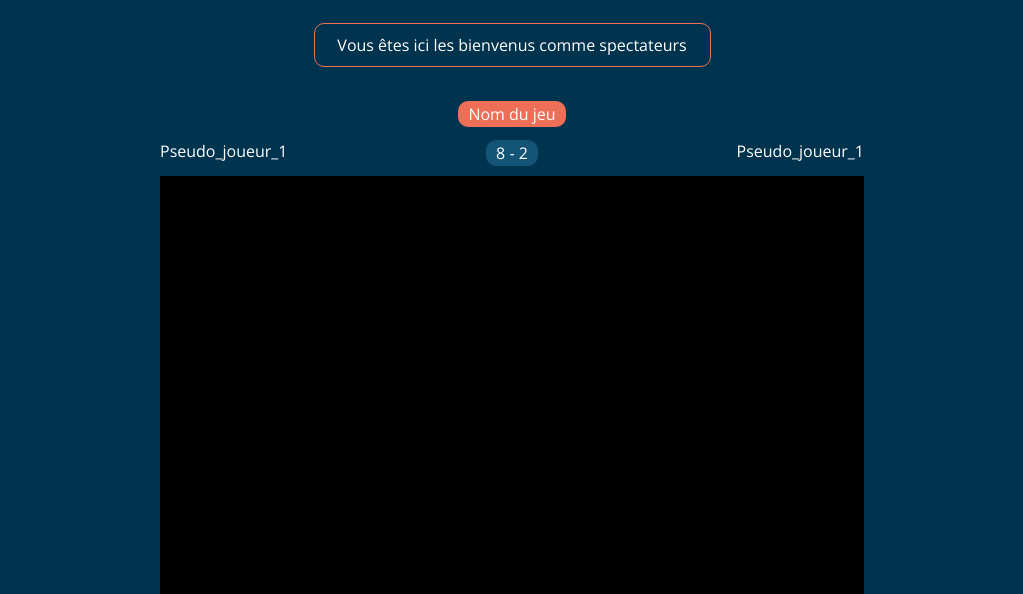
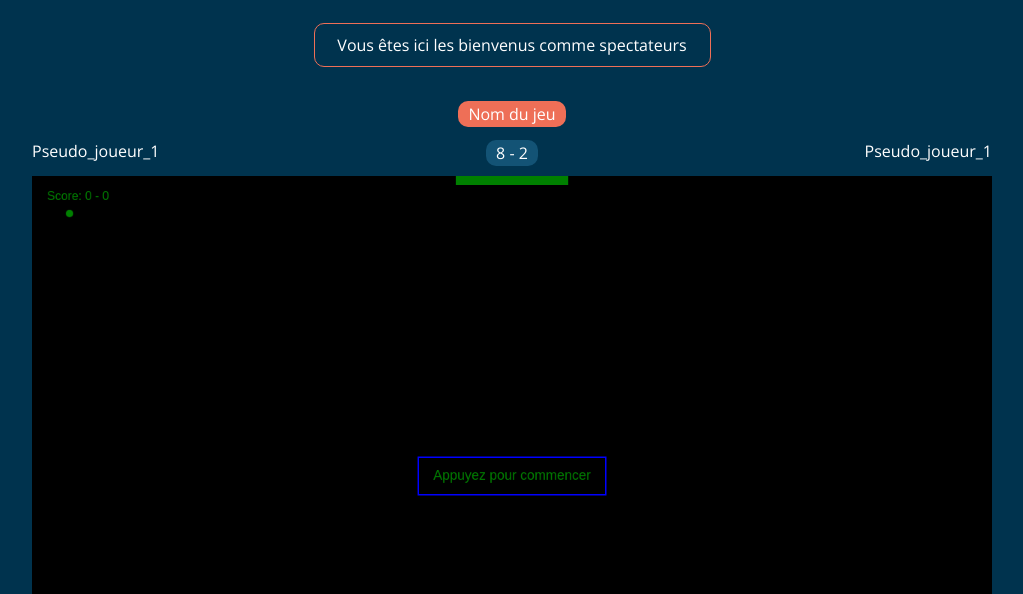
Before and after one commit to Vincent-Manach/specpage, a website: page index.html in a window 1280 px wide. Shown: the part 206-800 px from the top of the page, without its empty margins (128-1151 px from the left). Drawn offline with nearby package versions, Linux system fonts and the light colour scheme.

Commit message:
Integration of the game

```diff
--- a/index.html
+++ b/index.html
@@ -5,7 +5,7 @@
         <meta charset="utf-8">
         <title>Specmode - Visionnez les parties en direct</title>
         <link rel="stylesheet" href="css/style.css">
-        <link rel="stylesheet" type="text/css" href="css/pong.css">
+        <!-- <link rel="stylesheet" type="text/css" href="css/pong.css"> -->
         <link rel="stylesheet" type="text/css" href="https://fonts.googleapis.com/css?family=Nunito+Sans">
 
     </head>
--- a/js/pong.js
+++ b/js/pong.js
@@ -22,8 +22,8 @@ window.cancelRequestAnimFrame = ( function() {
 // Initialize canvas and required variables
 var canvas = document.getElementById("canvas"),
     ctx = canvas.getContext("2d"), // Create canvas context
-    W = $('.game').innerWidth, // Window's width
-    H = $('.game').innerHeight, // Window's height
+    W = window.innerWidth, // Window's width
+    H = window.innerHeight, // Window's height
     particles = [], // Array containing particles
     ball = {}, // Ball object
     paddles = [2], // Array containing two paddles
--- a/sass/style.scss
+++ b/sass/style.scss
@@ -22,7 +22,13 @@ body {
     #container {
     display: flex;
     flex-direction: column;
-    width: 55%;
+    width: 65%;
+    @media (max-width: 1400px) {
+        width: 75%;
+    }
+    @media (max-width: 1050px) {
+        width: 85%;
+    }
     @media (max-width: 700px) {
         width: 95%;
     }
@@ -95,8 +101,8 @@ body {
                 margin-bottom: 10px;
 
                 #canvas {
-                    width: 800px;
-                    height: 600px;
+                    width: 100%;
+                    height: 100%;
                 }
             }
         }
```
Also changed, not shown: css/style.css, 1 other file.
